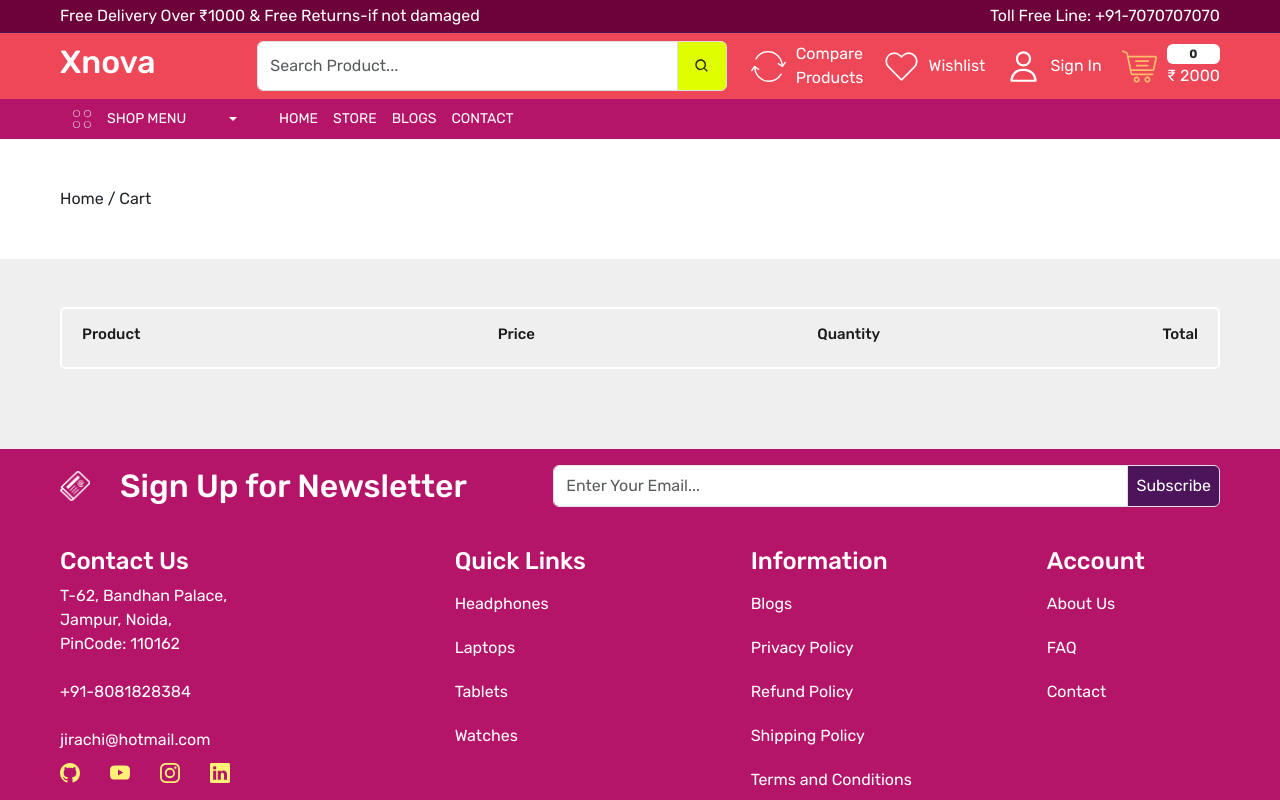
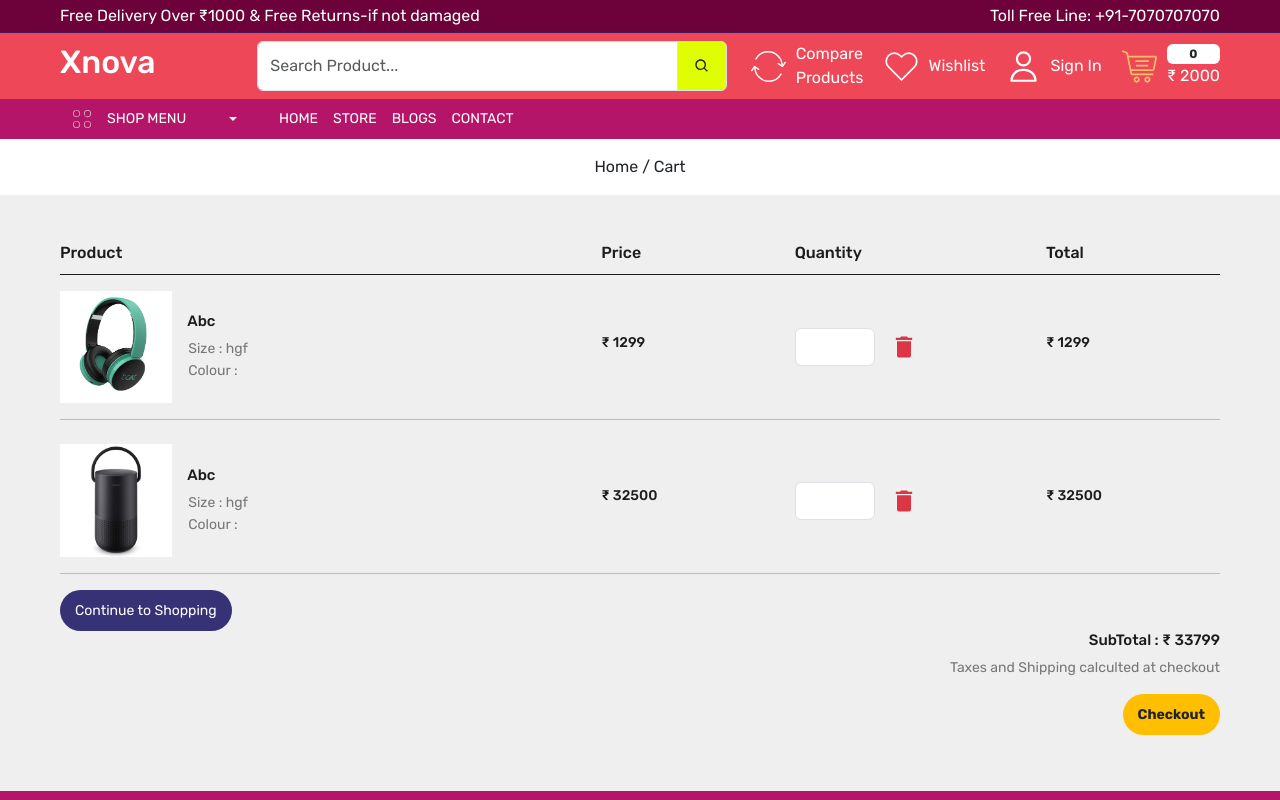
Before and after one commit to kaido12/E-Commerce-App-Frontend, a React (Create React App) app: page /cart in a window 1280 px wide. Shown: the top 800 px of the page. Built offline with nearby package versions, Linux system fonts and the light colour scheme.

Commit message:
11 march  9pm

```diff
--- a/src/App.css
+++ b/src/App.css
@@ -747,23 +747,46 @@
 
 /* CART PAGE */
 .cart-header {
-  border: 2px solid white;
-  border-radius: 5px;
+  border-bottom: 1px solid var(--color-price);
+
+}
+.cart-data {
+  border-bottom: 1px solid #bbb;
 }
 .cart-header h4 {
-  font-size: 15px;
+  font-size: 16px;
   color: var(--color-price);
-  padding: 0px 20px;
 }
 .cart-col-1 {
   width: 40%;
 }
-.cart-col-1 {
+.cart-col-1 h5 {
+  font-size: 15px;
+  color: var(--color-price);
+}
+.cart-col-1 p {
+  margin: 1px;
+  font-size: 14px;
+  color: var(--color-dark-gray);
+}
+.cart-col-2 {
   width: 10%;
 }
-.cart-col-1 {
+.cart-col-3 {
   width: 15%;
 }
-.cart-col-1 {
+.cart-col-4 {
   width: 15%;
 }
+.cart-data h5.price {
+  font-size: 14px;
+  color: var(--color-price);
+}
+.subtotal-box h4 {
+  font-size: 15px;
+  color: var(--color-price);
+}
+.subtotal-box p {
+  font-size: 14px;
+  color: var(--color-dark-gray);
+}
--- a/src/components/BreadCrumb.js
+++ b/src/components/BreadCrumb.js
@@ -3,11 +3,11 @@
 
 const BreadCrumb = ({title}) => {
   return (
-    <div className='breadcrumb mb-0 py-5 px-5'>
+    <div className='breadcrumb mb-0 py-3 px-5'>
         <div className="container-xxl">
             <div className="row">
                 <div className="col-12">
-                    <p className='text-start mb-0'>
+                    <p className='text-center mb-0'>
                         <Link to="/" className='text-dark'>Home </Link>
                         {" "} / {title}
                     </p>
--- a/src/pages/Cart.js
+++ b/src/pages/Cart.js
@@ -1,5 +1,7 @@
-import React from 'react';
-import BreadCrumb from '../components/BreadCrumb';
+import React from "react";
+import BreadCrumb from "../components/BreadCrumb";
+import { MdDelete } from "react-icons/md";
+import { Link } from "react-router-dom";
 
 const Cart = () => {
   return (
@@ -9,24 +11,102 @@
         <div className="container-xxl">
           <div className="row">
             <div className="col-12">
-                        <div className="cart-header py-3 d-flex justify-content-between align-content-center">
-                            <h4 className='cart-col-1'>Product</h4>
-                            <h4 className='cart-col-2'>Price</h4>
-                            <h4 className='cart-col-3'>Quantity</h4>
-                            <h4 className='cart-col-4'>Total</h4>
+              <div className="cart-header pb-1 d-flex justify-content-between align-items-center">
+                <h4 className="cart-col-1">Product</h4>
+                <h4 className="cart-col-2">Price</h4>
+                <h4 className="cart-col-3">Quantity</h4>
+                <h4 className="cart-col-4">Total</h4>
               </div>
-                        <div className='cart-data py-3 d-flex justify-content-between align-content-center'>
-                            <div className='cart-col-1'></div>
-                            <div className='cart-col-2'></div>
-                            <div className='cart-col-3'></div>
-                            <div className='cart-col-4'></div>
+              <div className="cart-data mb-2 py-3 d-flex justify-content-between align-items-center">
+                <div className="cart-col-1 gap-15 d-flex align-items-center ">
+                  <div className="w-25">
+                    <img
+                      src="./images/boat-headphone.jpg"
+                      className="img-fluid"
+                      alt="product"
+                    />
+                  </div>
+                  <div className="w-75">
+                    <h5>Abc</h5>
+                    <p>Size : hgf</p>
+                    <p>Colour : </p>
+                  </div>
+                </div>
+                <div className="cart-col-2">
+                  <h5 className="price">₹ 1299</h5>
+                </div>
+                <div className="cart-col-3 d-flex align-items-center gap-15">
+                  <div>
+                    <input
+                      type="number"
+                      min={1}
+                      max={10}
+                      className="form-control"
+                      name=""
+                      id=""
+                    />
+                  </div>
+                  <div>
+                    <MdDelete className="fs-3 text-danger" />
+                  </div>
+                </div>
+                <div className="cart-col-4 d-flex">
+                  <h5 className="price">₹ 1299</h5>
+                </div>
+              </div>
+              <div className="cart-data mb-2 py-3 d-flex justify-content-between align-items-center">
+                <div className="cart-col-1 gap-15 d-flex align-items-center ">
+                  <div className="w-25">
+                    <img
+                      src="./images/bose.jpg"
+                      className="img-fluid"
+                      alt="product"
+                    />
+                  </div>
+                  <div className="w-75">
+                    <h5>Abc</h5>
+                    <p>Size : hgf</p>
+                    <p>Colour : </p>
+                  </div>
+                </div>
+                <div className="cart-col-2">
+                  <h5 className="price">₹ 32500</h5>
+                </div>
+                <div className="cart-col-3 d-flex align-items-center gap-15">
+                  <div>
+                    <input
+                      type="number"
+                      min={1}
+                      max={10}
+                      className="form-control"
+                      name=""
+                      id=""
+                    />
+                  </div>
+                  <div>
+                    <MdDelete className="fs-3 text-danger" />
+                  </div>
+                </div>
+                <div className="cart-col-4 d-flex">
+                  <h5 className="price">₹ 32500</h5>
+                </div>
+              </div>
+            </div>
+            <div className="col-12 py-2">
+                <div className="d-flex justify-content-between align-items-center">
+                    <Link to="/store" className="bttn text-white rounded-5"> Continue to Shopping</Link>
+                </div>
+                <div className="subtotal-box d-flex flex-column align-items-end">
+                    <h4>SubTotal : ₹ 33799</h4>
+                    <p>Taxes and Shipping calculted at checkout</p>
+                    <Link to="/checkout" className="signup text-dark fw-bold rounded-5">Checkout</Link>
                 </div>
             </div>
           </div>
         </div>
       </section>
     </>
-  )
-}
+  );
+};
 
 export default Cart;
```
Also changed, not shown: src/pages/Checkout.js (added, +9 -0 lines), public/images/boat-headphone.jpg (added). Lines whose indentation alone changed are shown as unchanged.
